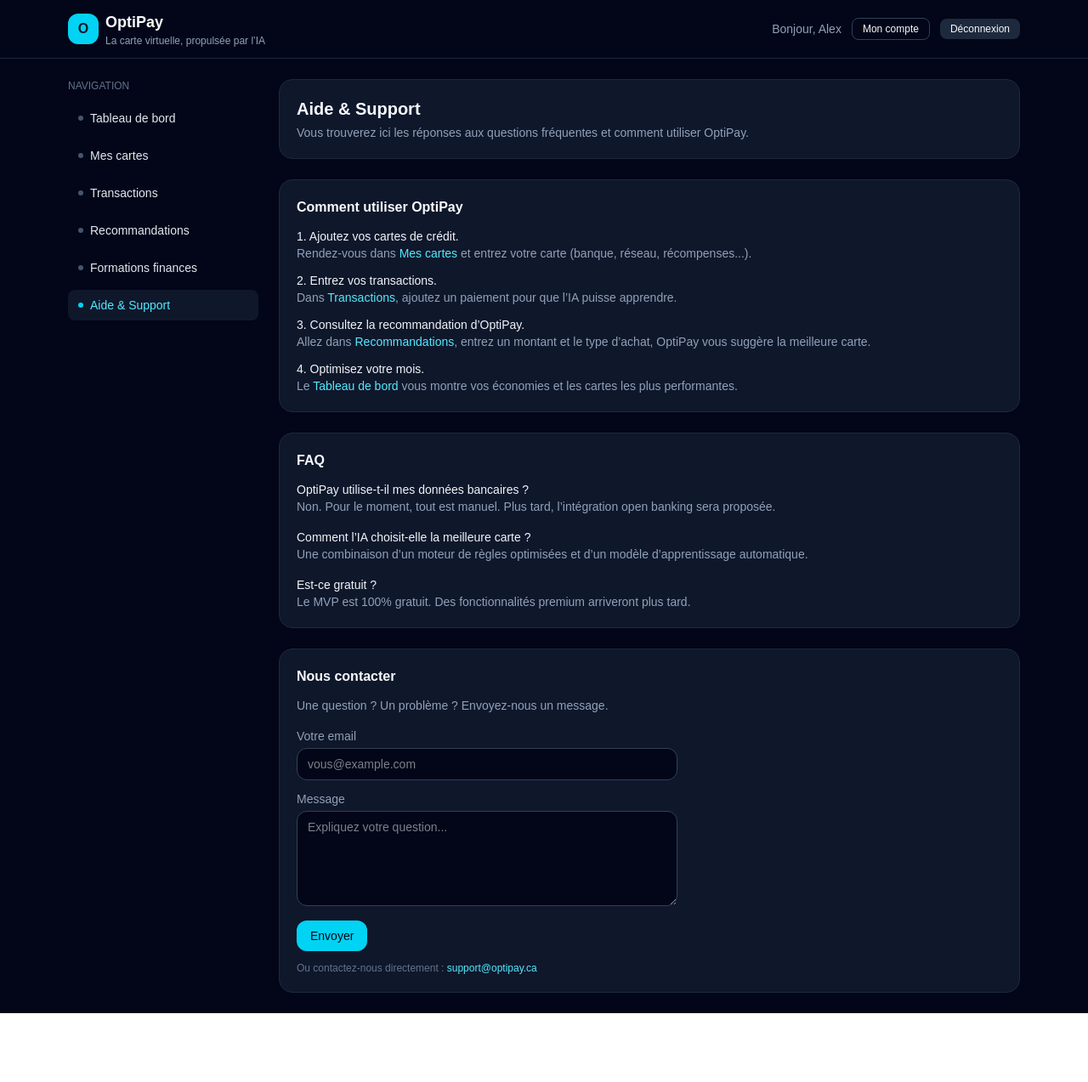
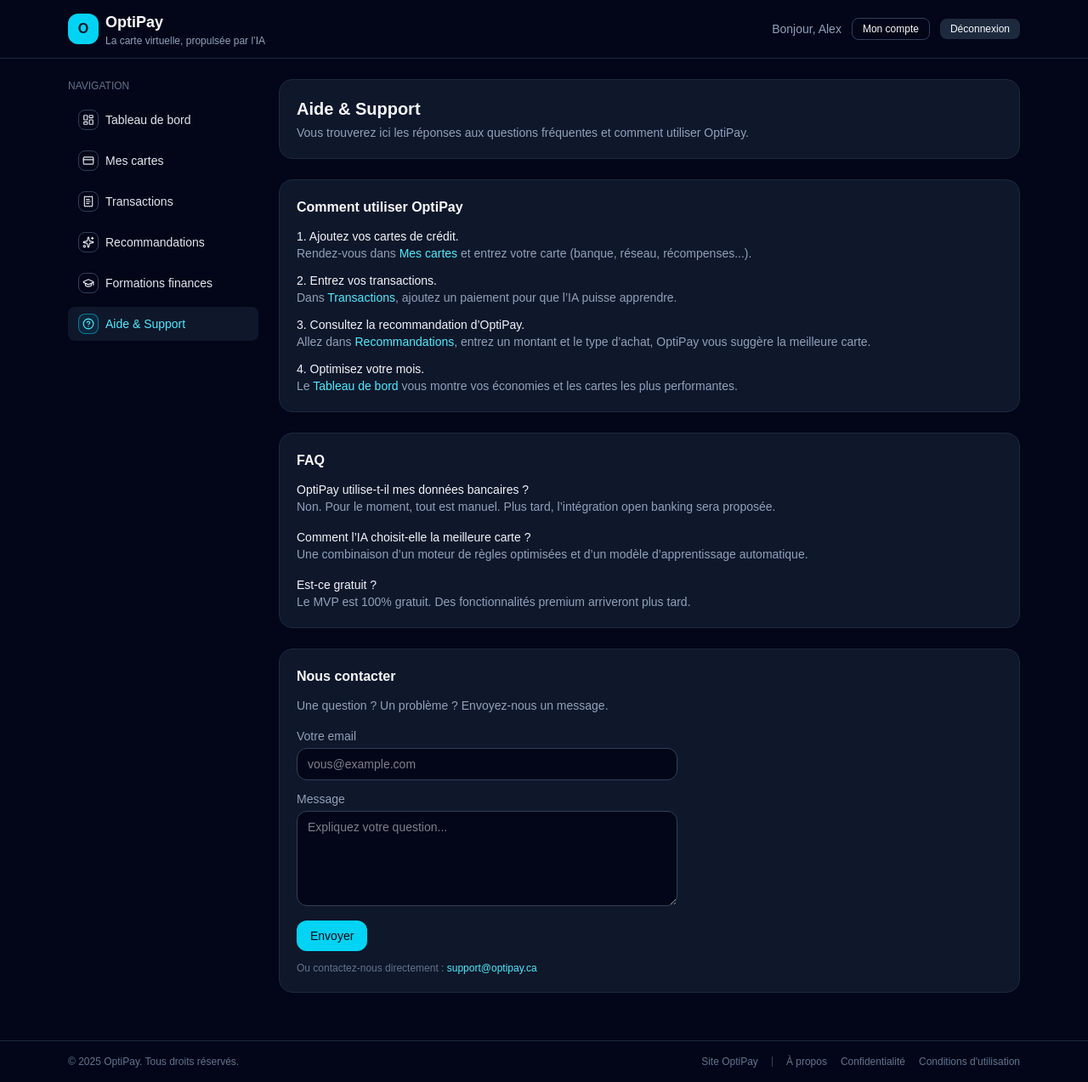
Before and after one commit to bdumbua/optipay-user, a Next.js app: page /help in a window 1280 px wide. Shown: the whole page at 85% size. Before the commit the page ends 1192 px from the top, so only its background shows below. Built offline with nearby package versions, Linux system fonts and the light colour scheme.

Commit message:
Add footer

```diff
--- a/app/cards/page.tsx
+++ b/app/cards/page.tsx
@@ -6,6 +6,7 @@
 import { fetchCards } from "@/lib/api";
 import type { Card } from "@/types/domain";
 import AppSidebar from "../components/AppSidebar";
+import AppFooter from "../components/AppFooter";
 
 export default function CardsPage() {
   const [cards, setCards] = useState<Card[]>([]);
@@ -187,6 +188,7 @@
           </section>
         </main>
       </div>
+      <AppFooter />
     </div>
   );
 }
--- /dev/null
+++ b/app/components/AppFooter.tsx
@@ -0,0 +1,34 @@
+import Link from "next/link";
+
+export default function AppFooter() {
+  return (
+    <footer className="border-t border-slate-800 mt-8">
+      <div className="max-w-6xl mx-auto px-4 py-4 flex flex-col sm:flex-row items-center justify-between gap-3 text-xs text-slate-500">
+        <p>
+          © {new Date().getFullYear()} OptiPay. Tous droits réservés.
+        </p>
+        <div className="flex flex-wrap items-center gap-4">
+          {/* Lien vers ton site marketing OptiPay (adapter l'URL) */}
+          <a
+            href="https://optipay.ca"
+            target="_blank"
+            rel="noreferrer"
+            className="hover:text-cyan-300"
+          >
+            Site OptiPay
+          </a>
+          <span className="h-3 w-px bg-slate-700 hidden sm:inline" />
+          <Link href="/about" className="hover:text-cyan-300">
+            À propos
+          </Link>
+          <Link href="/privacy" className="hover:text-cyan-300">
+            Confidentialité
+          </Link>
+          <Link href="/terms" className="hover:text-cyan-300">
+            Conditions d&apos;utilisation
+          </Link>
+        </div>
+      </div>
+    </footer>
+  );
+}
--- a/app/components/AppSidebar.tsx
+++ b/app/components/AppSidebar.tsx
@@ -2,14 +2,46 @@
 
 import Link from "next/link";
 import { usePathname } from "next/navigation";
+import {
+  LayoutDashboard,
+  CreditCard,
+  ReceiptText,
+  Sparkles,
+  GraduationCap,
+  HelpCircle,
+} from "lucide-react";
 
 const navItems = [
-  { href: "/dashboard", label: "Tableau de bord" },
-  { href: "/cards", label: "Mes cartes" },
-  { href: "/transactions", label: "Transactions" },
-  { href: "/recommendations", label: "Recommandations" },
-  { href: "/learning", label: "Formations finances" },
-  { href: "/help", label: "Aide & Support" },
+  {
+    href: "/dashboard",
+    label: "Tableau de bord",
+    icon: LayoutDashboard,
+  },
+  {
+    href: "/cards",
+    label: "Mes cartes",
+    icon: CreditCard,
+  },
+  {
+    href: "/transactions",
+    label: "Transactions",
+    icon: ReceiptText,
+  },
+  {
+    href: "/recommendations",
+    label: "Recommandations",
+    icon: Sparkles,
+  },
+  {
+    href: "/learning",
+    label: "Formations finances",
+    icon: GraduationCap,
+  },
+  {
+    href: "/help",
+    label: "Aide & Support",
+    icon: HelpCircle,
+  },
 ];
 
 export default function AppSidebar() {
@@ -17,11 +49,14 @@
 
   return (
     <nav className="hidden md:flex w-56 flex-col gap-2 text-sm">
-      <div className="text-xs uppercase text-slate-500 mb-1">Navigation</div>
+      <div className="text-xs uppercase text-slate-500 mb-1">
+        Navigation
+      </div>
 
       {navItems.map((item) => {
         const isActive =
           pathname === item.href || pathname.startsWith(item.href + "/");
+        const Icon = item.icon;
 
         return (
           <Link
@@ -36,11 +71,15 @@
           >
             <span
               className={
-                "h-1.5 w-1.5 rounded-full " +
-                (isActive ? "bg-cyan-400" : "bg-slate-600")
+                "flex h-6 w-6 items-center justify-center rounded-lg border " +
+                (isActive
+                  ? "border-cyan-500/60 bg-cyan-500/10"
+                  : "border-slate-700 bg-slate-950")
               }
-            />
-            {item.label}
+            >
+              <Icon className="h-3.5 w-3.5" />
+            </span>
+            <span>{item.label}</span>
           </Link>
         );
       })}
--- a/app/dashboard/page.tsx
+++ b/app/dashboard/page.tsx
@@ -14,6 +14,7 @@
 } from "recharts";
 import AppHeader from "../components/AppHeader";
 import AppSidebar from "../components/AppSidebar";
+import AppFooter from "../components/AppFooter";
 
 type SavingsPoint = {
   cardId: number;
@@ -179,6 +180,7 @@
               </div>
             </section>
           </div>
+
           {/* ENCARt FORMATIONS FINANCIÈRES */}
           <section className="bg-slate-900 border border-slate-800 rounded-2xl p-4 sm:p-5 flex flex-col sm:flex-row sm:items-center sm:justify-between gap-3 text-sm">
             <div>
@@ -205,6 +207,7 @@
 
         </main>
       </div>
+      <AppFooter />
     </div>
   );
 }
--- a/app/help/page.tsx
+++ b/app/help/page.tsx
@@ -1,5 +1,6 @@
 "use client";
 
+import AppFooter from "../components/AppFooter";
 import AppHeader from "../components/AppHeader";
 import AppSidebar from "../components/AppSidebar";
 
@@ -146,6 +147,7 @@
           </section>
         </main>
       </div>
+      <AppFooter />
     </div>
   );
 }
--- a/app/learning/page.tsx
+++ b/app/learning/page.tsx
@@ -1,5 +1,6 @@
 "use client";
 
+import AppFooter from "../components/AppFooter";
 import AppHeader from "../components/AppHeader";
 import AppSidebar from "../components/AppSidebar";
 
@@ -170,6 +171,7 @@
           </section>
         </main>
       </div>
+      <AppFooter />
     </div>
   );
 }
--- a/app/recommendations/page.tsx
+++ b/app/recommendations/page.tsx
@@ -5,6 +5,7 @@
 import AppHeader from "../components/AppHeader";
 import { recommendCard } from "@/lib/api";
 import AppSidebar from "../components/AppSidebar";
+import AppFooter from "../components/AppFooter";
 
 type RecommendationResult = {
   recommendedCardId: number;
@@ -284,6 +285,7 @@
           </section>
         </main>
       </div>
+      <AppFooter />
     </div>
   );
 }
--- a/app/transactions/page.tsx
+++ b/app/transactions/page.tsx
@@ -8,6 +8,7 @@
 import { fetchTransactions } from "@/lib/api";
 import type { Transaction } from "@/types/domain";
 import AppSidebar from "../components/AppSidebar";
+import AppFooter from "../components/AppFooter";
 
 export default function TransactionsPage() {
   const [transactions, setTransactions] = useState<Transaction[]>([]);
@@ -118,6 +119,7 @@
           <NewTransactionForm />
         </main>
       </div>
+      <AppFooter />
     </div>
   );
 }
--- a/package.json
+++ b/package.json
@@ -9,6 +9,7 @@
     "lint": "eslint"
   },
   "dependencies": {
+    "lucide-react": "^0.555.0",
     "next": "16.0.3",
     "react": "19.2.0",
     "react-dom": "19.2.0",
```
Also changed, not shown: 1 other file (tests, documents, lock files or other folders).
